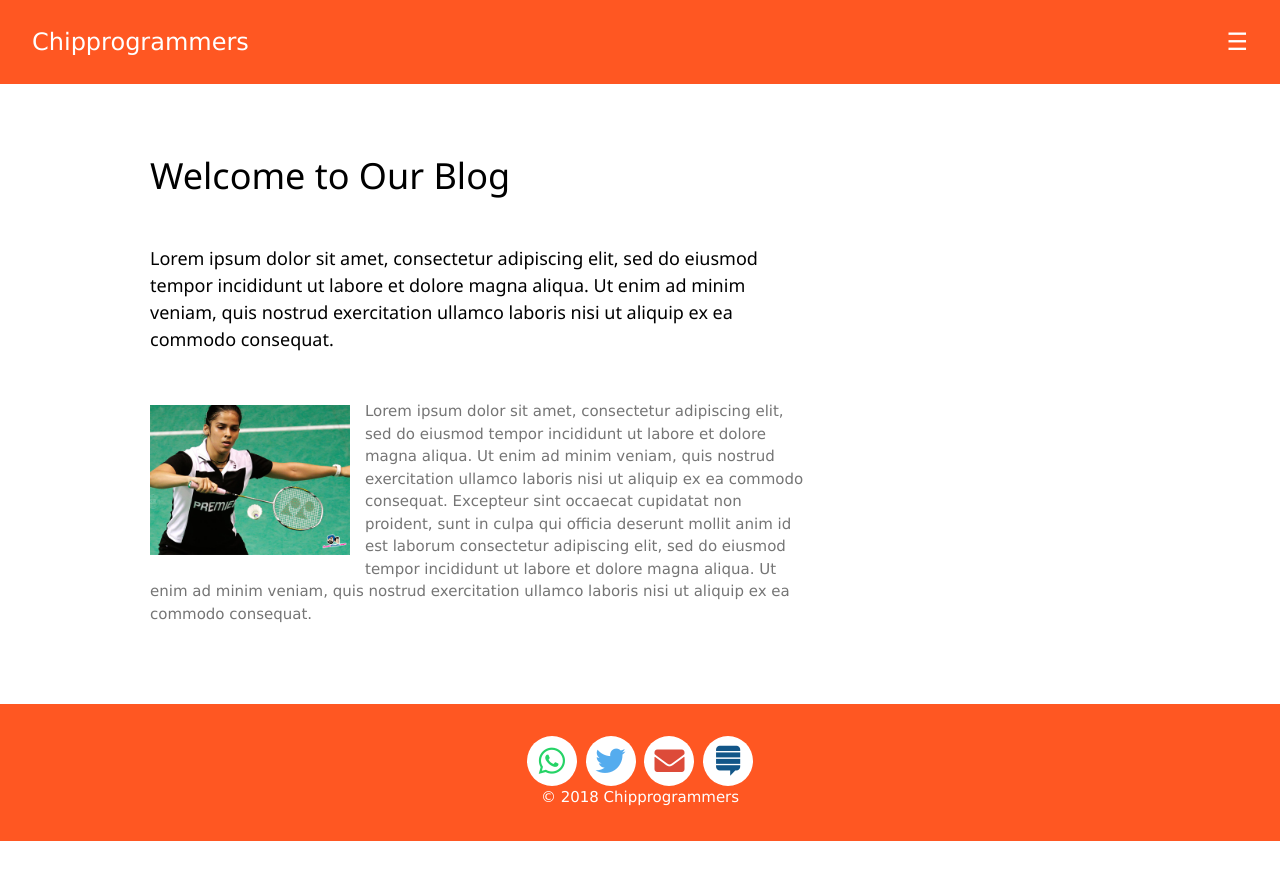
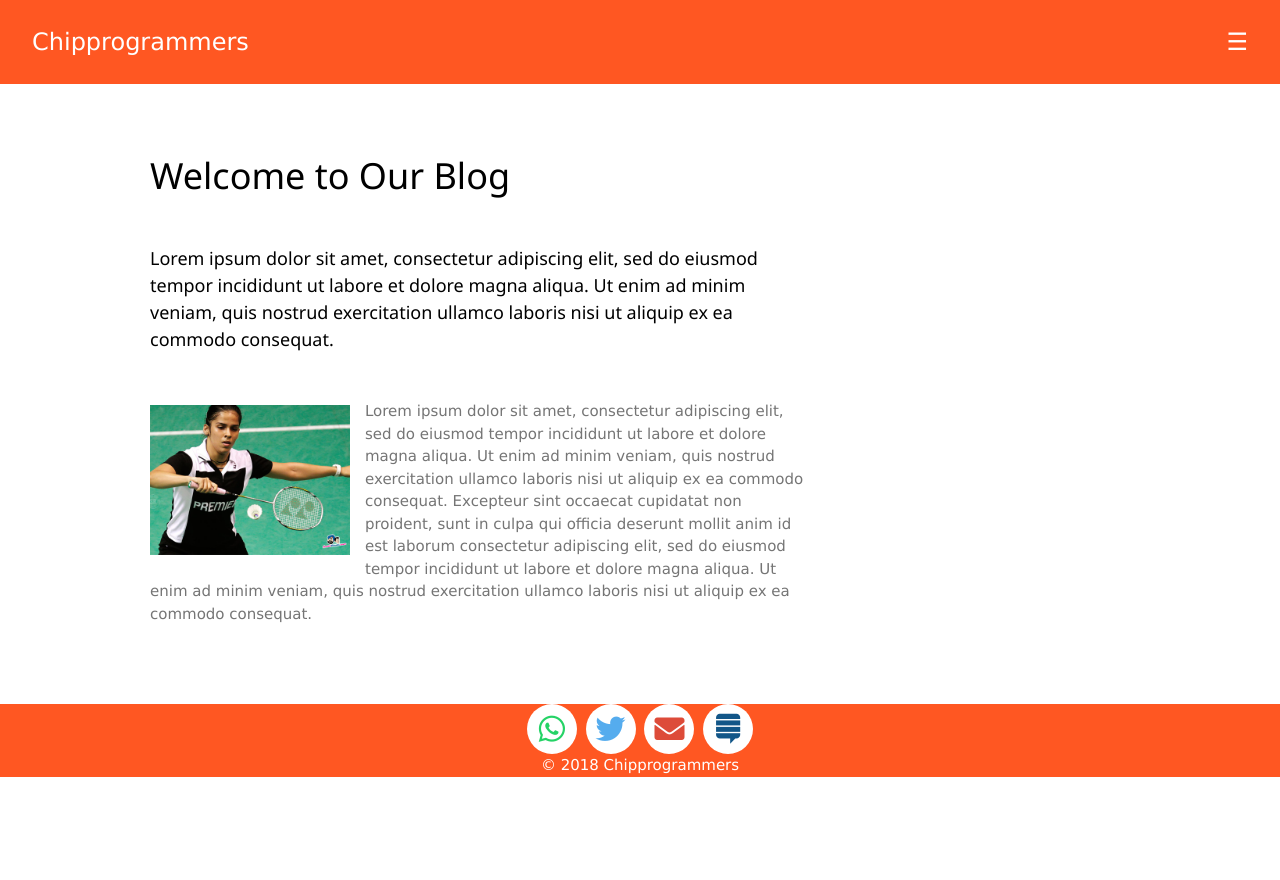
Before and after one commit to techiworld/techiworld.github.io, a Jekyll site: the page built from index.md, in a window 1280 px wide. Shown: the top 880 px of the page. Built offline with Jekyll 4.4.1, drawn with Linux system fonts in a browser that asks for light colours.

Commit message:
Update footer.html

```diff
--- a/_includes/footer.html
+++ b/_includes/footer.html
@@ -25,7 +25,7 @@
  </style>
 
 <!-- Footer -->
-  <footer class="w3-container w3-padding-32 w3-deep-orange">
+  <footer class="w3-container w3-deep-orange">
     <div class="social w3-center">
       {% for x in site.data.social %}
         <a target="_blank" href="{{ x.link }}">
```
